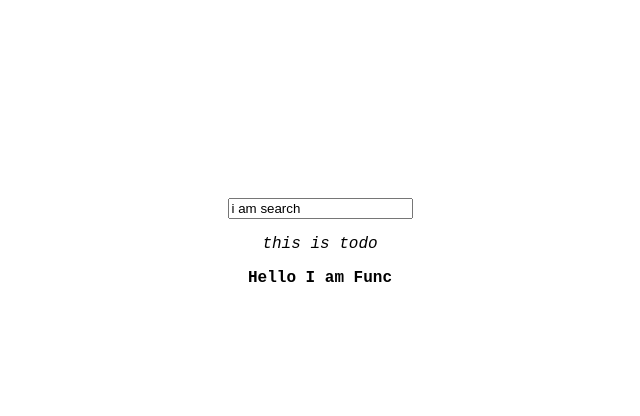
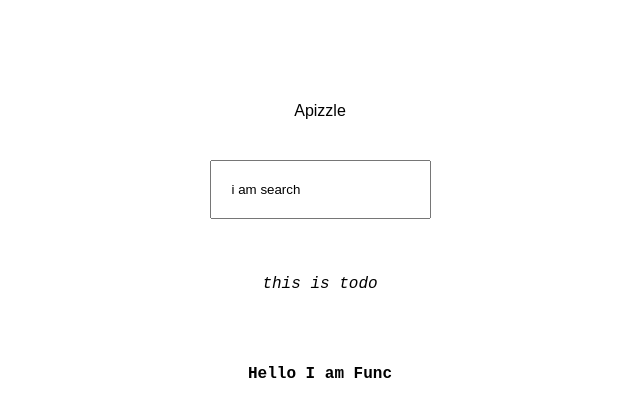
Before and after one commit to codemattcode/React-API-consume, a React (Create React App) app: page / in a window 1280 px wide. Shown: the top 416 px of the page, without its empty margins (320-960 px from the left). Built offline with nearby package versions, Linux system fonts and the light colour scheme.

Commit message:
add Api comp

```diff
--- a/package.json
+++ b/package.json
@@ -6,6 +6,7 @@
     "react-scripts": "0.8.5"
   },
   "dependencies": {
+    "axios": "^0.15.3",
     "lodash": "^4.17.4",
     "react": "^15.4.2",
     "react-dom": "^15.4.2"
--- /dev/null
+++ b/src/Comps/Api.js
@@ -0,0 +1,19 @@
+import React, { Component } from 'react';
+
+class Api extends Component {
+
+  break;
+
+  render () {
+    return (
+       <div className="app-wrapper">
+
+          <div>Apizzle</div>
+
+       </div>
+     );
+    }
+
+ }
+
+export default Api;
--- a/src/Comps/App.css
+++ b/src/Comps/App.css
@@ -1,3 +1,8 @@
 .app-wrapper {
   text-align: center;
+  padding: 20px;
 }
+input {
+  margin: 20px 0;
+  padding: 20px;
+}
--- a/src/Comps/App.js
+++ b/src/Comps/App.js
@@ -3,6 +3,7 @@ import './App.css';
 import Todo from './Todo';
 import Func from './Func';
 import Search from './Search';
+import Api from './Api';
 
 // Class based Components are used for and are aware of 'State'
 class App extends Component {
@@ -11,6 +12,9 @@ class App extends Component {
     return (
       <div className="app-wrapper">
 
+        <div>
+              <Api />
+        </div>
         <div>
               <Search />
         </div>
```
